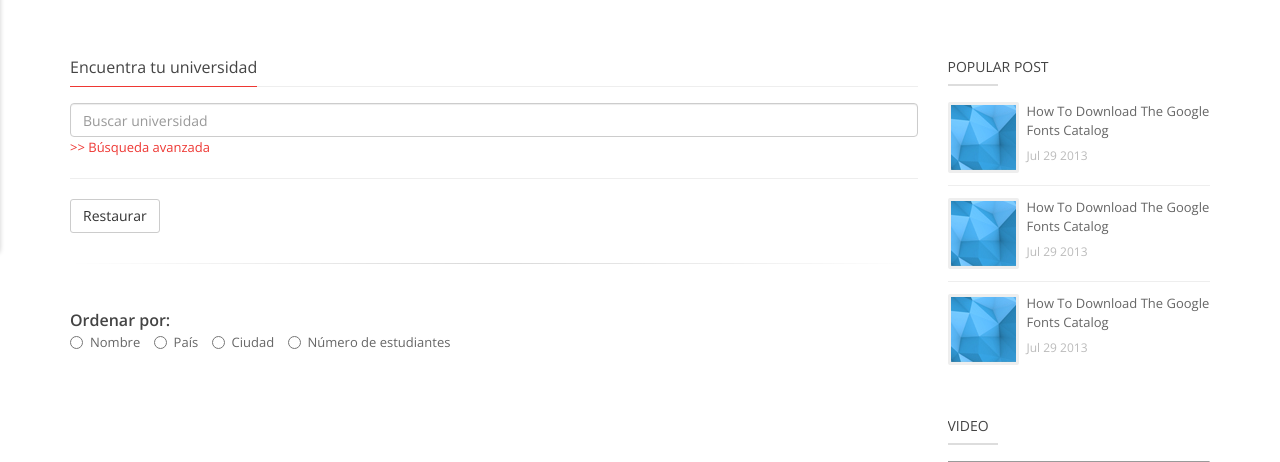
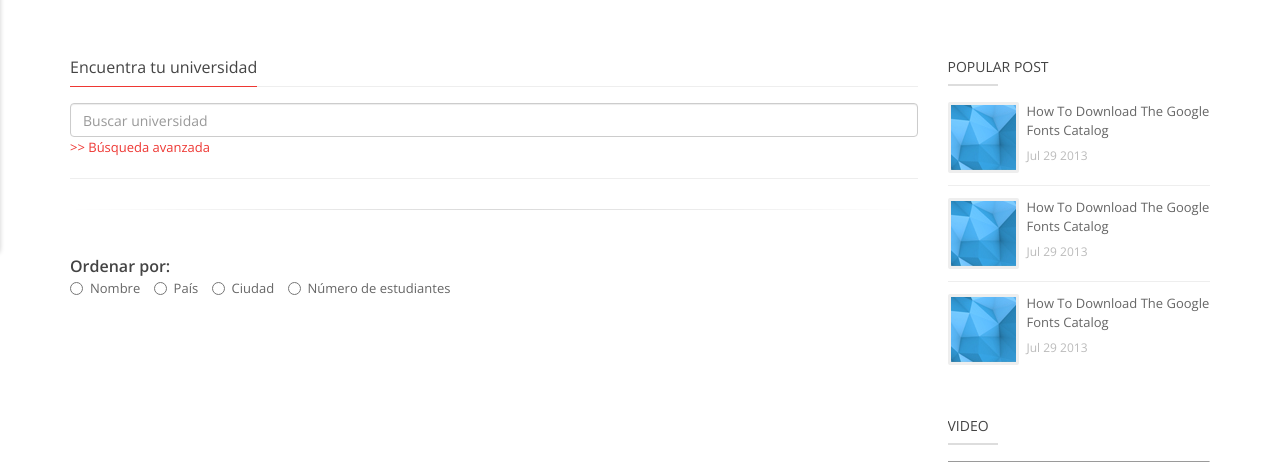
Before and after one commit to marved/erasmus, a Django app: page /universities in a window 1280 px wide. Shown: the part 286-748 px from the top of the page. Run offline with Django 3.2, Linux system fonts and the light colour scheme; data that the repository does not hold is empty; grey boxes are pictures that could not be loaded.

Commit message:
Minor fix to restore filter

```diff
--- a/shareErasmus/static/shareErasmus/js/controllers/universitiesCtrl.js
+++ b/shareErasmus/static/shareErasmus/js/controllers/universitiesCtrl.js
@@ -1,9 +1,11 @@
 app.controller('UniversitiesCtrl', ['$scope', 'shareErasmusApi', function ($scope, shareErasmusApi){
 
     $scope.isCollapsed = true;
+    $scope.withFilter = false;
     $scope.universities = [];
     $scope.selectedFilterObject = null;
     $scope.selectedFilterUniversity = null;
+
     $scope.$watch("selectedFilterObject",function(newValue,oldValue) {
         if (newValue != null) {
             $scope.selectedFilterUniversity = newValue.originalObject
@@ -11,6 +13,7 @@ app.controller('UniversitiesCtrl', ['$scope', 'shareErasmusApi', function ($scop
                                                 $scope.selectedFilterUniversity.name).then(function (response) {
                 $scope.universities = [];
                 $scope.universities.push(response.data);
+                $scope.withFilter = true;
             });
           return;
         }
@@ -21,6 +24,7 @@ app.controller('UniversitiesCtrl', ['$scope', 'shareErasmusApi', function ($scop
     });
 
     $scope.restoreFilter = function() {
+        $scope.withFilter = false;
         shareErasmusApi.getUniversities().then(function (response) {
             $scope.universities = response.data;
         });
--- a/shareErasmus/templates/shareErasmus/pages/universities.html
+++ b/shareErasmus/templates/shareErasmus/pages/universities.html
@@ -38,7 +38,7 @@
             placeholder="Buscar universidad"
             pause="200"
             selected-object="selectedFilterObject"
-            remote-url="http://192.168.56.160:1234/api/1.0/universities/?name="
+            remote-url="/api/1.0/universities/?name="
             title-field="name"
             minlength="1"
             input-class="form-control form-control-small"/>
@@ -70,9 +70,9 @@
           </div>
         </div>
 
-<div class="input-group">
-        <button type="" ng-click="restoreFilter()" class="btn btn-default">Restaurar</button>
-      </div>
+        <div class="input-group" ng-show="withFilter">
+          <button type="" ng-click="restoreFilter()" class="btn-system btn-large">Mostrar todas las universidades</button>
+        </div>
         <!-- Divider -->
         <div class="hr5" style="margin-top:30px; margin-bottom:45px;"></div>
         <h4>Ordenar por: <span class="head-line"></span></h4>
```
